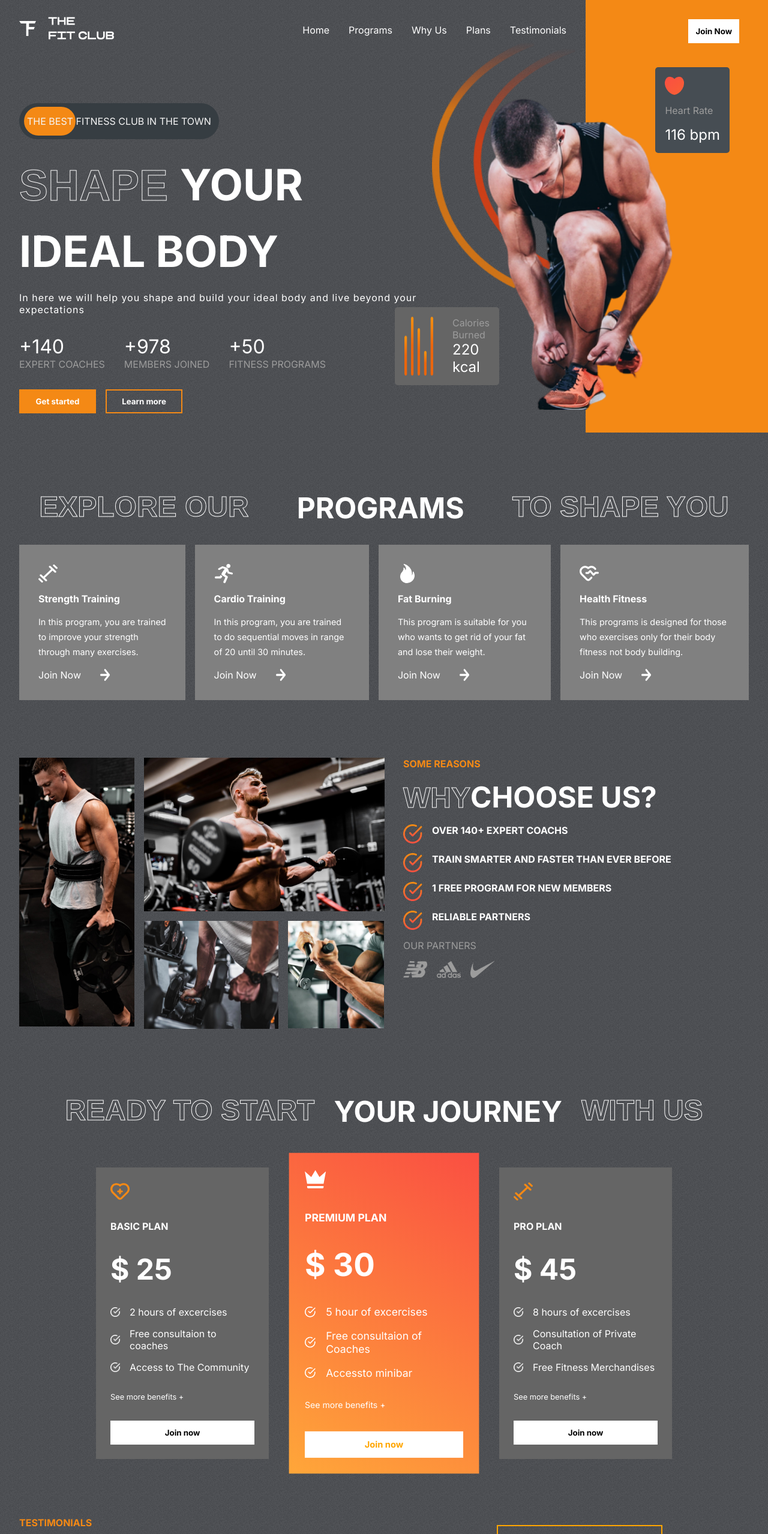
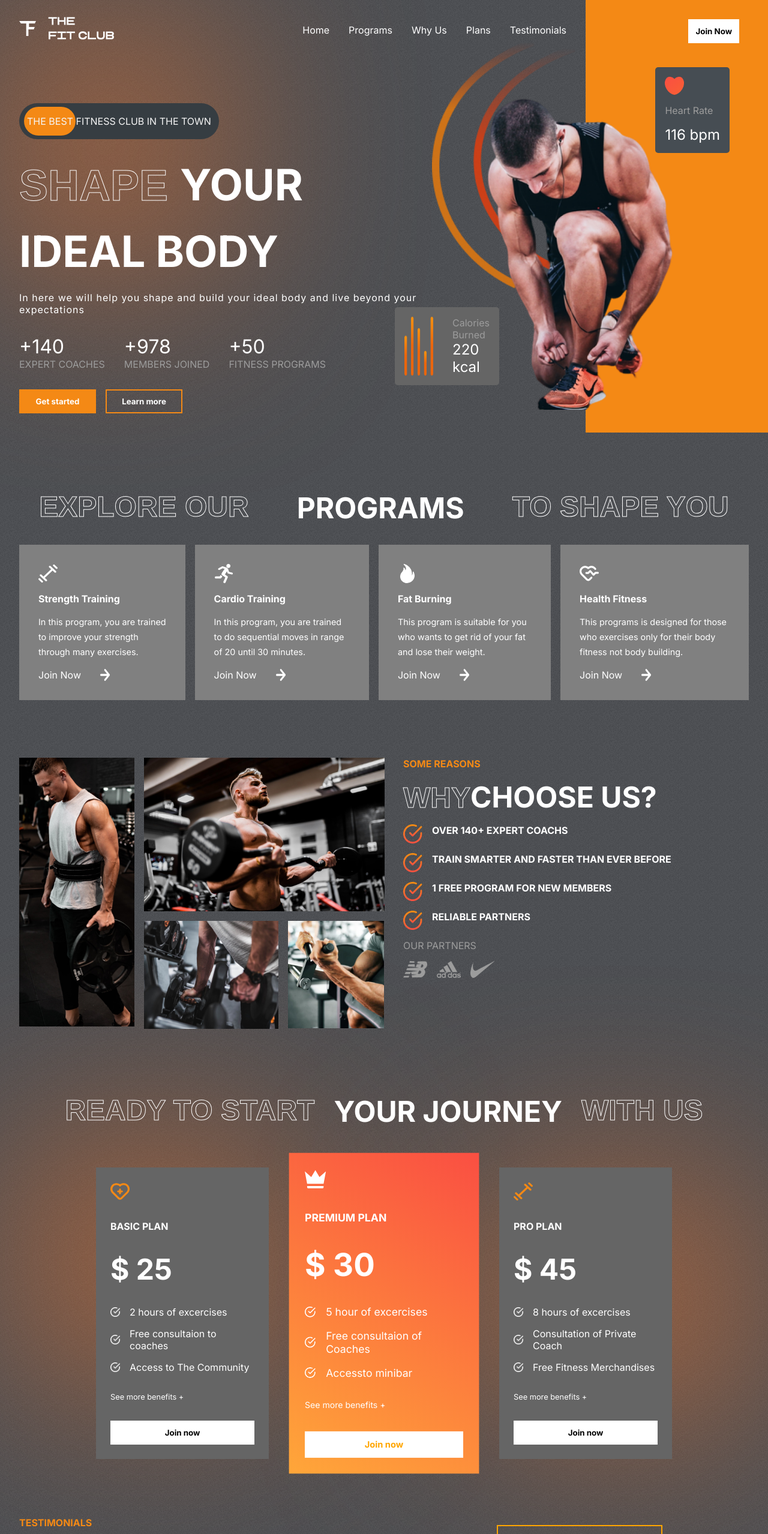
Before and after one commit to FirdeusGj/Fitness-Website, a React (Create React App) app: page / in a window 1280 px wide. Shown: the top 2557 px of the page at 60% size. Built offline with nearby package versions, Linux system fonts and the light colour scheme.

Commit message:
finished decorating

```diff
--- a/src/App.css
+++ b/src/App.css
@@ -46,6 +46,6 @@
   background: rgba( 253, 120, 43, 0.7);
   position: absolute;
   border-radius: 50%;
-  filter: blur(212px);
+  filter: blur(150px);
   z-index: -9;
 }
--- a/src/components/Footer/Footer.css
+++ b/src/components/Footer/Footer.css
@@ -26,3 +26,19 @@
 .logo-f>img{
     width: 12rem;
 }
+.blur-f-1{
+    bottom: 0;
+    right: 15%;
+    width: 26rem;
+    height: 12rem;
+    filter: blur(200px);
+    background: red;
+}
+.blur-f-2{
+    bottom: 0;
+    left: 15%;
+    width: 26rem;
+    height: 12rem;
+    filter: blur(200px);
+    background-color: orange;
+}
--- a/src/components/Footer/Footer.jsx
+++ b/src/components/Footer/Footer.jsx
@@ -19,6 +19,8 @@ const Footer = () => {
           <img src={Logo}/>
         </div>
       </div>
+      <div className="blur blur-f-1"></div>
+      <div className="blur blur-f-2"></div>
     </div>
   );
 };
--- a/src/components/Hero/Hero.css
+++ b/src/components/Hero/Hero.css
@@ -157,3 +157,8 @@
     font-size: 1.5rem;
     color:white;
 }
+.hero-blur{
+    width: 22rem;
+    height: 30rem;
+    left: 0;
+}
--- a/src/components/Hero/Hero.jsx
+++ b/src/components/Hero/Hero.jsx
@@ -1,12 +1,14 @@
 import React from "react";
 import "./Hero.css";
 import Header from "../Header/Header";
-import hero_image from '../../assets/hero_image.png';
-import hero_image_back from '../../assets/hero_image_back.png';
-import Heart from '../../assets/heart.png';
-import Calories from '../../assets/calories.png';
+import hero_image from "../../assets/hero_image.png";
+import hero_image_back from "../../assets/hero_image_back.png";
+import Heart from "../../assets/heart.png";
+import Calories from "../../assets/calories.png";
 
+import { motion } from "framer-motion";
 const Hero = () => {
+  const transition = { type: "spring", duration: 3 };
   return (
     <div className="hero">
       <div className="blur hero-blur"></div>
@@ -14,7 +16,11 @@ const Hero = () => {
         <Header />
         {/* the best ad */}
         <div className="the-best-ad">
-          <div></div>
+          <motion.div
+            initial={{ left: "238px" }}
+            whileInView={{ left: "8px" }}
+            transition={{ ...transition, type: "tween" }}
+          ></motion.div>
           <span>The best fitness club in the town</span>
         </div>
         {/* Hero Heading */}
@@ -48,28 +54,31 @@ const Hero = () => {
         </div>
         {/* Hero buttons */}
         <div className="hero-buttons">
-            <button className="btn">
-                Get started</button>
+          <button className="btn">Get started</button>
           <button className="btn">Learn more</button>
         </div>
       </div>
       <div className="right-h">
         <button className="btn">Join Now</button>
 
-
-        <div className="heart-rate">
+        <motion.div
+        initial={{ right: '-1rem'}}
+        whileInView={{ right: '4rem'}}
+        transition={transition}
+        className="heart-rate">
           <img src={Heart} alt="" />
           <span>Heart Rate</span>
           <span>116 bpm</span>
-        </div>
+        </motion.div>
 
-        <img src={hero_image} alt="" className="hero-image"/>
-        <img src={hero_image_back} alt="" className="hero-image-back"/>
+        <img src={hero_image} alt="" className="hero-image" />
+        <img src={hero_image_back} alt="" className="hero-image-back" />
         {/* Calories */}
         <div className="calories">
           <img src={Calories} alt="" />
           <div>
-            <span>Calories Burned</span><span>220 kcal</span>
+            <span>Calories Burned</span>
+            <span>220 kcal</span>
           </div>
         </div>
       </div>
--- a/src/components/Plans/Plans.css
+++ b/src/components/Plans/Plans.css
@@ -5,6 +5,18 @@
     flex-direction: column;
     gap: 4rem;
     position: relative;
+}
+.plans-blur-1{
+    width: 32rem;
+    height: 23rem;
+    top: 6rem;
+    left: 0;
+}
+.plans-blur-2{
+    width: 32rem;
+    height: 23rem;
+    top: 10rem;
+    right: 0;
 }
 .plans{
     display: flex;
--- a/src/components/Plans/Plans.jsx
+++ b/src/components/Plans/Plans.jsx
@@ -6,6 +6,8 @@ import whiteTick from "../../assets/whiteTick.png";
 const Plans = () => {
   return (
     <div className="plans-container">
+      <div className="blur plans-blur-1"></div>
+      <div className="blur plans-blur-2"></div>
       <div className="programs-header" style={{ gap: "2rem" }}>
         <span className="stroke-text">READY TO START</span>
         <span>YOUR JOURNEY</span>
```
Lines whose indentation alone changed are shown as unchanged.
